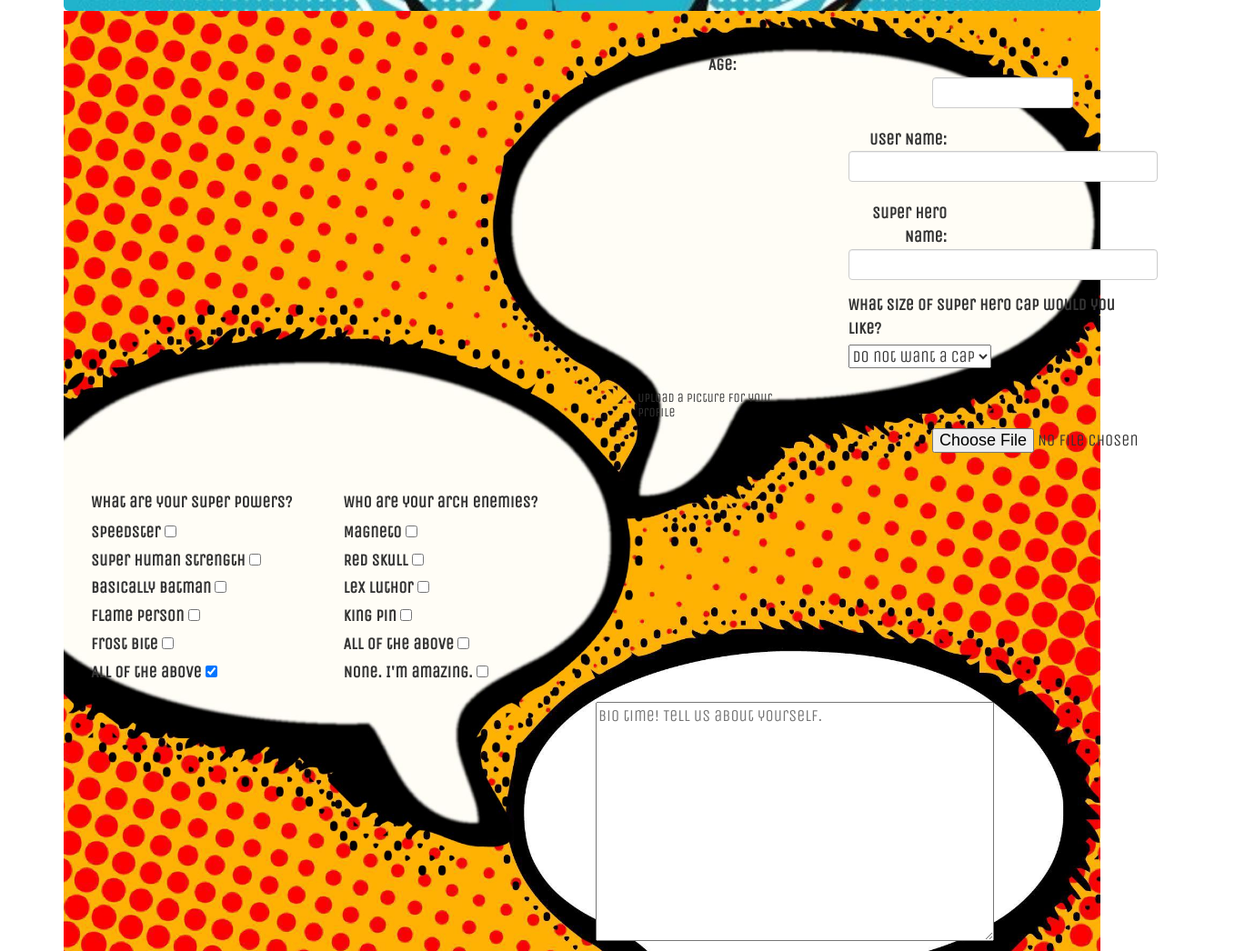
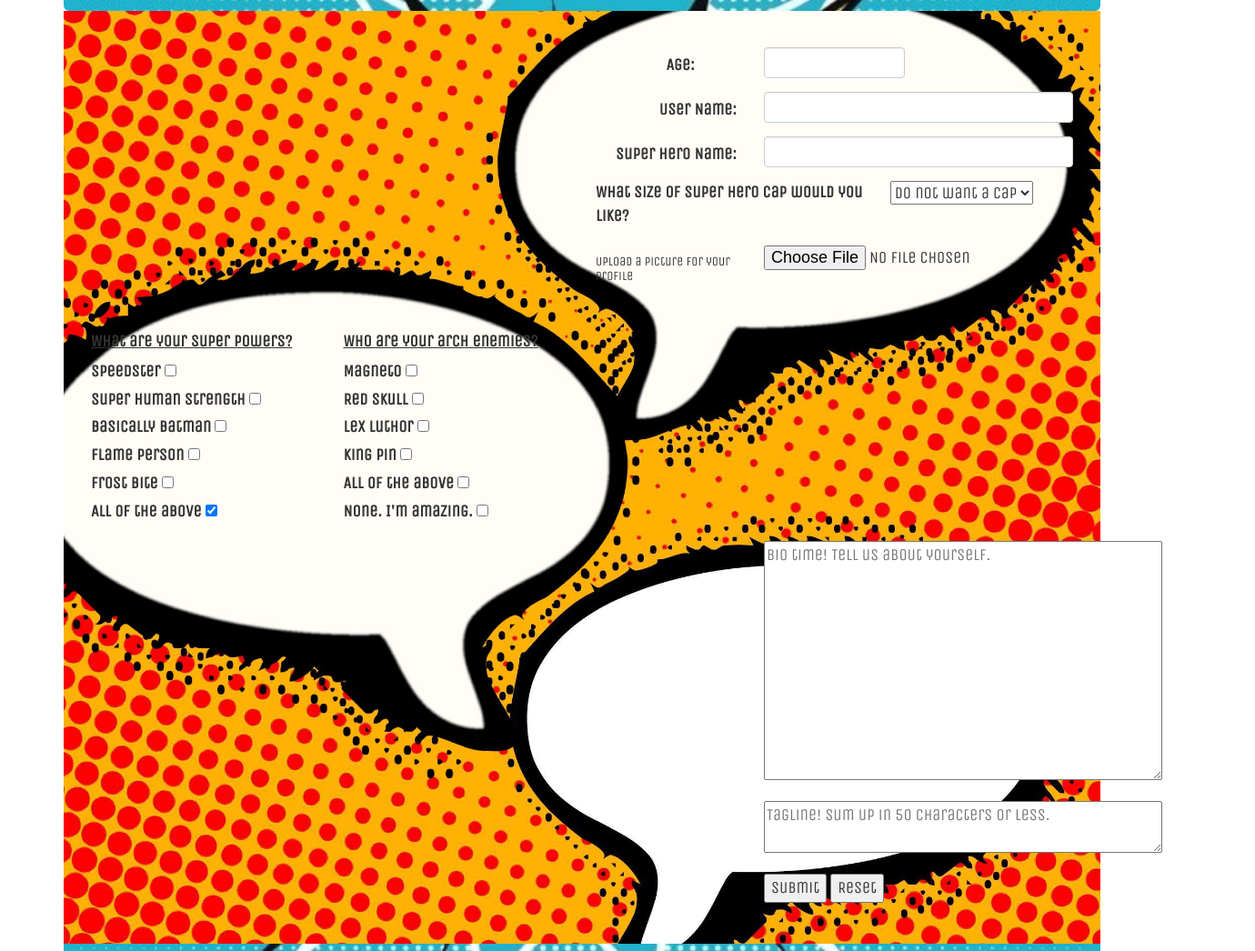
Before and after one commit to MaeDae11/Forms-Exercise, a plain HTML site: page index.html in a window 1280 px wide. Shown: the part 340-1386 px from the top of the page at 91% size, 1380 px wide, since content can reach past the window. Drawn offline with nearby package versions, Linux system fonts and the light colour scheme.

Commit message:
fixes md offsets

```diff
--- a/index.html
+++ b/index.html
@@ -37,22 +37,23 @@
                 <div class="first-class container col-sm-12 col-md-6 col-md-offset-6">
                     <div class="form-group row">
                     <!--required user name-->
-                        <label for="age" class="col-xs-offset-8 col-sm-6 col-sm-offset-6 col-md-2 col-md-offset-2 control-label">Age:</label>
-                        <div class="col-sm-4 col-sm-offset-8 col-md-4 ">
+                        <label for="age" class="col-sm-6 col-sm-offset-6 col-md-2 col-md-offset-1 control-label">Age:</label>
+                        <div class="col-sm-4 col-sm-offset-8 col-md-4 col-md-offset-1">
                             <input id="age" type="number" name="Age" class="form-control" required>
                         </div>
                     </div>
                     <div class="form-group row">
                         <label for="user-name"
-                            class="col-sm-6 col-sm-offset-6 col-md-3 control-label">User Name:</label>
-                        <div class="col-sm-6 col-sm-offset-6  col-md-8 ">
+                            class="col-sm-6 col-sm-offset-6 col-md-4 col-md-offset-0 control-label">User Name:</label>
+                        <div class="col-sm-6 col-sm-offset-6  col-md-8 col-md-offset-0">
                             <input id="user-name" type="text" name="User-Name" class="form-control" required>
                         </div>
                     </div>
                     <div class="form-group row">
                     <!--superhero name-->
-                        <label for="super-hero" class="col-sm-6 col-sm-offset-6  col-md-3 control-label">Super Hero Name:</label>
-                        <div class="col-sm-6 col-sm-offset-6  col-md-8">
+                        <label for="super-hero"
+                            class="col-sm-6 col-sm-offset-6 col-md-4 col-md-offset-0 control-label">Super Hero Name:</label>
+                        <div class="col-sm-6 col-sm-offset-6  col-md-8 col-md-offset-0">
                             <input id="super-hero" type="text" name="Super Hero Name" class="form-control">
                         </div>
                     </div>
@@ -60,8 +61,8 @@
                     <div class="form-group row">
                     <!--cap size-->
                     <!--<div class="form-group">    -->
-                        <label for="cap-size" class="col-sm-6 col-sm-offset-6  col-md-7">What size of Super Hero Cap would you like?</label>
-                        <div class="col-sm-6 col-sm-offset-6">
+                        <label for="cap-size" class="col-sm-6 col-sm-offset-6  col-md-7 col-md-offset-0 ">What size of Super Hero Cap would you like?</label>
+                        <div class="col-sm-6 col-sm-offset-6 col-md-4 col-md-offset-0">
                             <select id="cap-size" name="Size">
                                 <option default>Do not want a cap</option>
                                 <option value="1001">Small</option>
@@ -72,22 +73,23 @@
                     </div>
                      <div class="form-group row">
                         <!--profile image upload-->
-                        <div class="col-sm-4 col-sm-offset-8 col-md-4 col-md-offset-1">
+                        <div class="col-sm-4 col-sm-offset-8 col-md-4 col-md-offset-0">
                             <h5>Upload a picture for your profile</h5>
                         </div>
-                        <div class="col-sm-4 col-sm-offset-8 col-md-4">
+                        <div class="col-sm-4 col-sm-offset-8 col-md-4 col-md-offset-0">
                             <input type="file" name="fileToUpload" id="fileToUpload">
                         </div>
 
                     </div>
                 </div>
 
+
+
                 <!--*****************-->
                 <!--second row-->
-
-                <div class="second-class container col-md-6  col-s-12">
+                <div class="second-class container col-md-6  col-sm-12">
                     <div class="form-group row">
-                        <div class="col-s-12 col-md-6">
+                        <div class=" col-md-6">
                             <h4><strong>What are your super powers?</strong></h4>
                             <label>Speedster
                                 <input type="checkbox" name="speed" value="Speedster">
@@ -114,7 +116,7 @@
                             </label>
                         </div>
 
-                        <div class="col-s-12 col-md-6 enemies">
+                        <div class="col-md-6 enemies">
 
                             <h4><strong>Who are your arch enemies?</strong></h4>
                             <label>Magneto
@@ -146,10 +148,13 @@
                 </div>
 
 
+                <!--*****************-->
+                <!--third row-->
+
                 <div class="third-class container col-md-6 col-md-offset-6 col-s-12">
 
                     <div class="form-group row">
-                        <div class="desktop-view col-s-6 col-s-offset-4 col-md-12">
+                        <div class="desktop-view col-sm-6 col-sm-offset-4 col-md-12">
                             <textarea name="Bio" rows="10" cols="50" placeholder="Bio time! Tell us about yourself."></textarea>
                         </div>
                         <br>
@@ -159,7 +164,7 @@
 
                     </div>
                     <div class="form-group row">
-                        <div class="desktop-view col-s-6 col-s-offset-4 col-md-6">
+                        <div class="desktop-view col-sm-6 col-sm-offset-4 col-md-6">
                             <textarea name="tagline" maxlength="50" cols="50" placeholder="Tagline! Sum up in 50 characters or less."></textarea>
                         </div>
                         <div class="mobile-view col-xs-12">
@@ -170,7 +175,7 @@
 
 
                     <div class="form-group">
-                        <div class="col-xs-12 col-xs-offset-2 col-s-6 col-s-offset-5">
+                        <div class="col-xs-12 col-xs-offset-2 col-sm-6 col-sm-offset-4 ">
                             <input type="submit">
                             <input type="reset">
                         </div>
--- a/resources/css/index.css
+++ b/resources/css/index.css
@@ -51,6 +51,9 @@ html {
 .second-class {
     padding-top: 20px;
 }
+.second-class h4 {
+    text-decoration: underline;
+}
 .mobile-view {
     display: none;
 }
```
